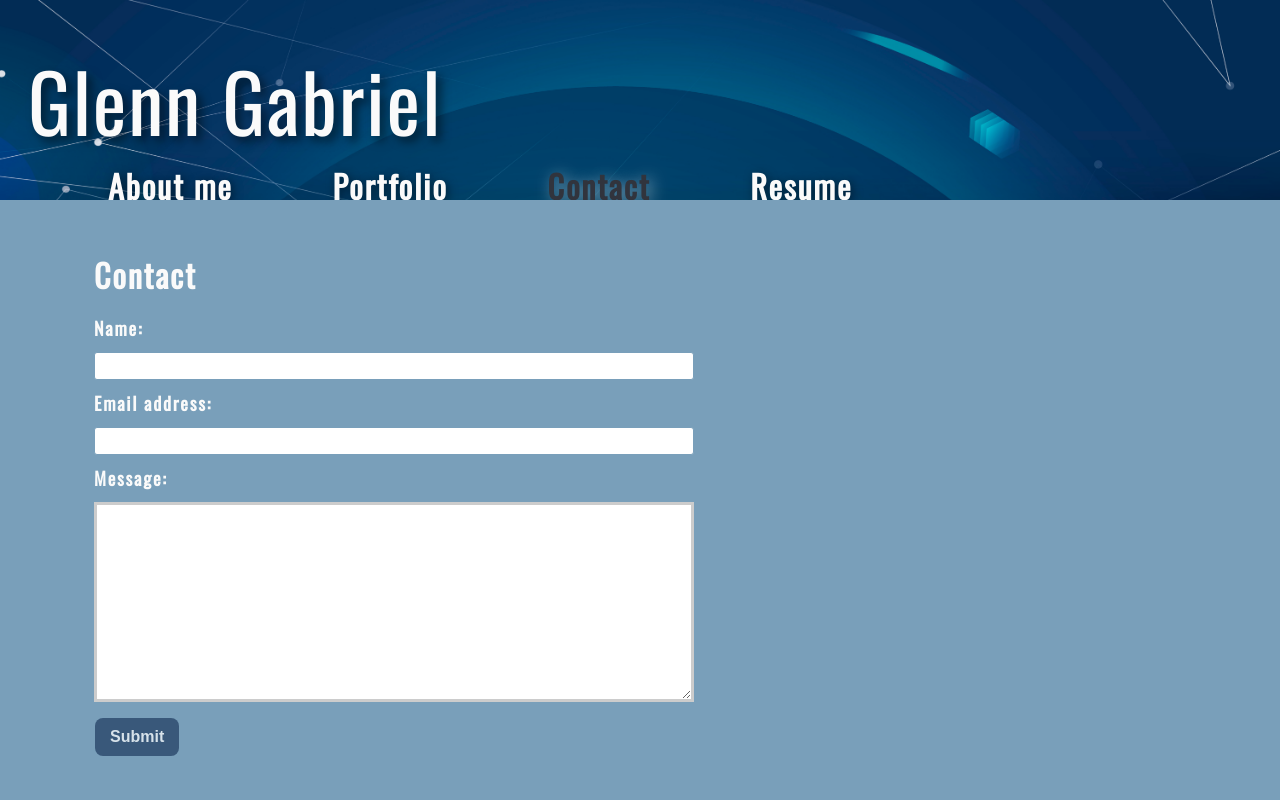
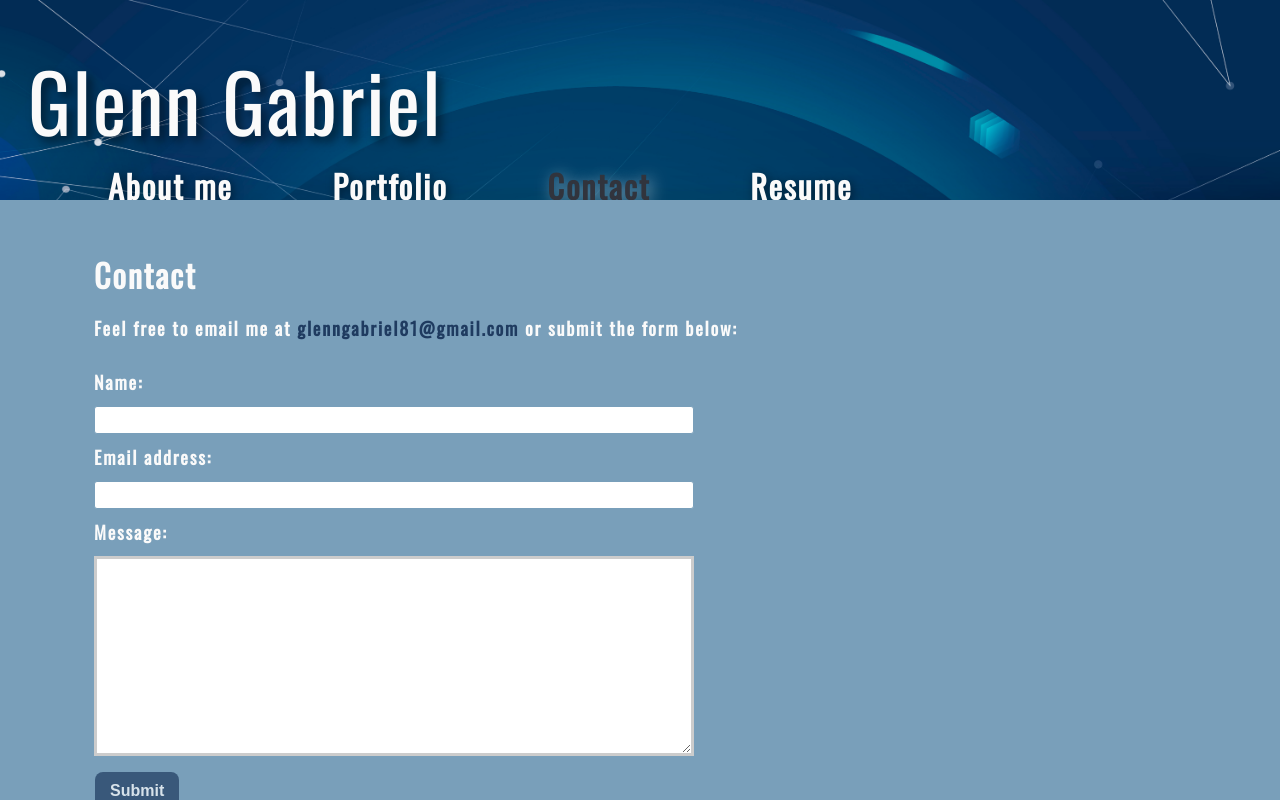
Before and after one commit to gmgabrie/react-portfolio, a React (Create React App) app: page / in a window 1280 px wide. Both pictures are taken after a click on the item "Contact". Shown: the top 800 px of the page. Built offline with nearby package versions, Linux system fonts and the light colour scheme.

Commit message:
added email with link to contact page

```diff
--- a/package.json
+++ b/package.json
@@ -1,17 +1,21 @@
 {
   "name": "react-portfolio",
   "version": "0.1.0",
+  "homepage": "https://gmgabrie.github.io/react-portfolio",
   "private": true,
   "dependencies": {
     "@testing-library/jest-dom": "^5.17.0",
     "@testing-library/react": "^13.4.0",
     "@testing-library/user-event": "^13.5.0",
+    "gh-pages": "^6.0.0",
     "react": "^18.2.0",
     "react-dom": "^18.2.0",
     "react-scripts": "5.0.1",
     "web-vitals": "^2.1.4"
   },
   "scripts": {
+    "predeploy": "npm run build",
+    "deploy": "gh-pages -d build",
     "start": "react-scripts start",
     "build": "react-scripts build",
     "test": "react-scripts test",
--- a/src/components/Contact/index.js
+++ b/src/components/Contact/index.js
@@ -42,6 +42,14 @@ function Contact() {
 
   return (
     <section>
+      <label>
+        Feel free to email me at
+        <a href="mailto:glenngabriel81@gmail.com">
+          &nbsp;glenngabriel81@gmail.com&nbsp;
+        </a>
+        or submit the form below:<br></br>
+        <br></br>
+      </label>
       <form id="contact-form" onSubmit={handleSubmit}>
         <div>
           <label htmlFor="name">Name:</label>
--- a/src/index.css
+++ b/src/index.css
@@ -377,6 +377,7 @@ textarea {
   cursor: default;
   text-shadow: 3px 3px 15px rgba(255, 255, 255, 0.5);
 }
+
 @media only screen and (max-width: 1500px) {
   nav {
     position: static;
```
Also changed, not shown: 1 other file (tests, documents, lock files or other folders).
